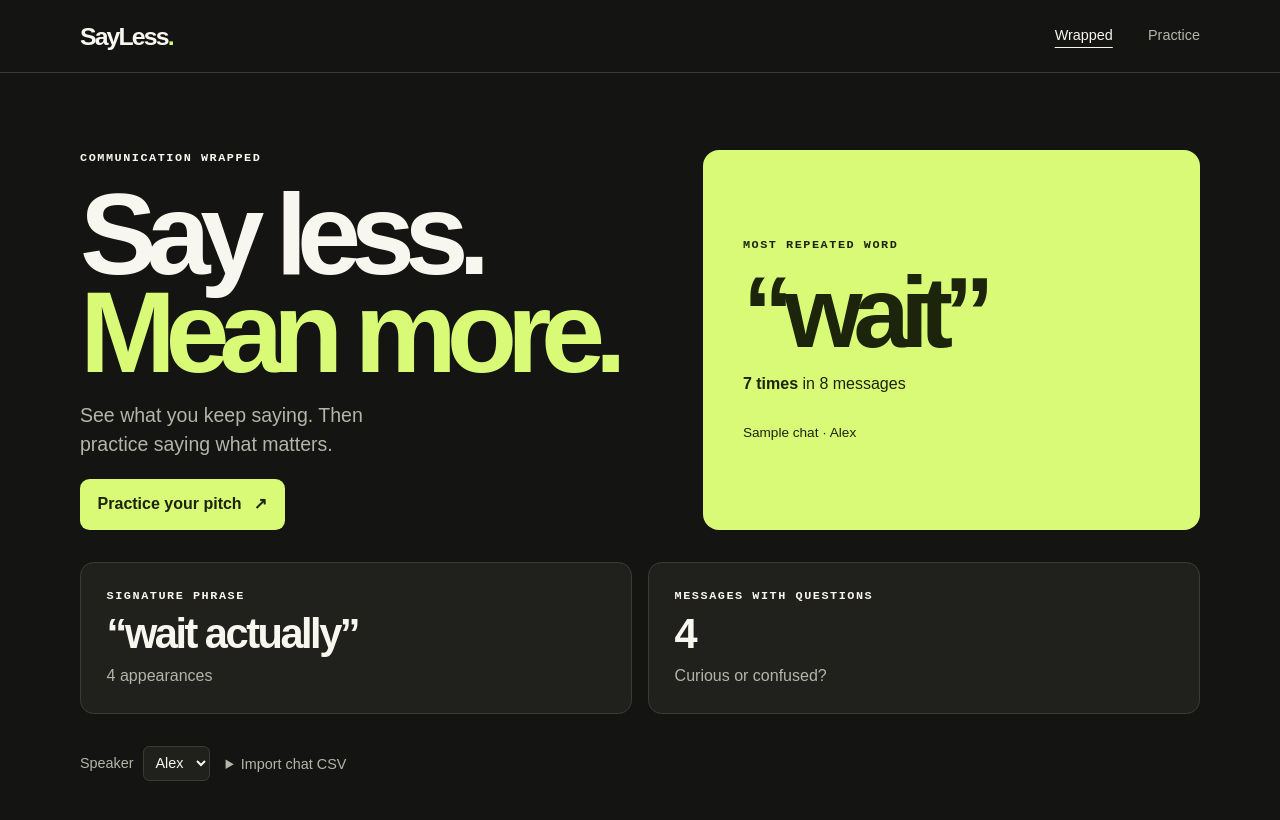
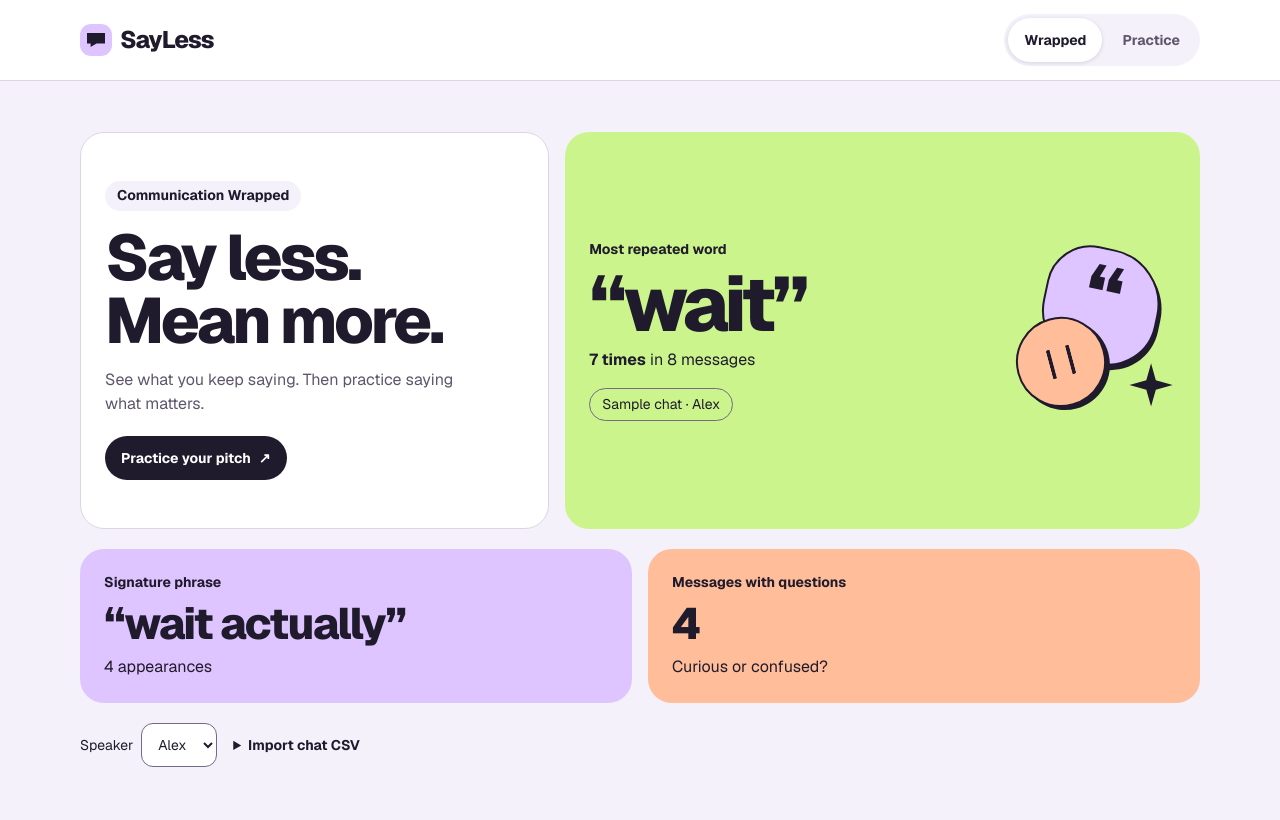
Before and after one commit to keananwongso/SayLess, a Next.js app: page / in a window 1280 px wide. Shown: the top 820 px of the page. Built offline with nearby package versions, Linux system fonts and the light colour scheme.

Commit message:
Apply the SayLess design system across the app

```diff
--- a/package.json
+++ b/package.json
@@ -10,6 +10,7 @@
     "typecheck": "next typegen && tsc --noEmit"
   },
   "dependencies": {
+    "geist": "^1.9.2",
     "next": "16.4.6",
     "papaparse": "^5.7.1",
     "react": "19.3.0",
--- a/src/app/globals.css
+++ b/src/app/globals.css
@@ -1,123 +1,431 @@
 @import "tailwindcss";
 
+@theme static {
+  --color-canvas: #F4F1FA;
+  --color-surface: #FFFFFF;
+  --color-ink: #201B2C;
+  --color-muted: #5E566C;
+  --color-divider: #DDD5E7;
+  --color-control-border: #756889;
+  --color-focus: #5A3496;
+  --color-lime: #CBF58C;
+  --color-lilac: #DEC5FF;
+  --color-sky: #BBDDFC;
+  --color-peach: #FFBD99;
+  --color-butter: #FFE28A;
+  --color-error-surface: #FDE0E3;
+  --color-error-ink: #8D213B;
+}
+
 :root {
-  color-scheme: dark;
-  --bg: #141512;
-  --surface: #20211c;
-  --line: #3b3d34;
-  --text: #f8f7ef;
-  --muted: #b4b5a9;
-  --accent: #d8fa77;
-  --dark-ink: #1c240c;
+  color-scheme: light;
+  --gutter: 24px;
+  --card-radius: 24px;
+  --control-radius: 12px;
+  --content-width: 1120px;
 }
 
 body {
-  background: var(--bg);
-  color: var(--text);
-  font-family: Arial, Helvetica, sans-serif;
+  background: var(--color-canvas);
+  color: var(--color-ink);
+  font-family: var(--font-geist-sans), system-ui, sans-serif;
   min-height: 100dvh;
 }
 
-button, select, summary { cursor: pointer; }
-button:disabled { cursor: wait; opacity: .62; }
-button, select, input, summary { outline-offset: 5px; }
-:focus-visible { outline: 2px solid var(--accent); }
+button, select, summary, .consent { cursor: pointer; }
+button:disabled { cursor: default; opacity: .58; }
+
+:focus-visible {
+  outline: 2px solid var(--color-focus);
+  outline-offset: 2px;
+}
 
 .site-header {
-  border-bottom: 1px solid var(--line);
+  background: var(--color-surface);
+  border-bottom: 1px solid var(--color-divider);
+}
+
+.header-inner, .shell {
+  width: min(var(--content-width), calc(100% - 2 * var(--gutter)));
+  margin-inline: auto;
+}
+
+.header-inner {
+  min-height: 80px;
   display: flex;
   justify-content: space-between;
   align-items: center;
-  padding: 1.1rem max(5vw, calc((100vw - 1120px) / 2));
+  gap: 8px;
 }
 
-.wordmark { font-size: 1.55rem; font-weight: 850; letter-spacing: -.075em; }
-.wordmark span, .hero em { color: var(--accent); }
+.wordmark {
+  min-height: 44px;
+  display: inline-flex;
+  align-items: center;
+  gap: 8px;
+  font-size: 24px;
+  font-weight: 800;
+  letter-spacing: -.045em;
+}
 
-nav { display: flex; gap: clamp(.8rem, 3vw, 2.2rem); font-size: .9rem; color: var(--muted); }
-nav button[aria-current] { color: var(--text); text-decoration: underline; text-underline-offset: .5em; }
+.brand-mark {
+  display: grid;
+  flex: none;
+  place-items: center;
+  width: 32px;
+  height: 32px;
+  border-radius: 11px;
+  background: var(--color-lilac);
+}
 
-.shell { width: min(1120px, 90%); margin: 0 auto; padding: clamp(2rem, 6vw, 5rem) 0 3rem; }
-.hero { display: grid; justify-items: start; gap: 1.2rem; }
-.eyebrow { font: 700 .74rem/1.4 ui-monospace, monospace; text-transform: uppercase; letter-spacing: .13em; }
-.hero h1 { font-weight: 850; font-size: clamp(3.6rem, 9vw, 8rem); line-height: .85; letter-spacing: -.09em; }
+.brand-mark::before {
+  content: "";
+  width: 18px;
+  height: 14px;
+  background: var(--color-ink);
+  clip-path: polygon(0 0, 100% 0, 100% 75%, 53% 75%, 20% 100%, 20% 75%, 0 75%);
+}
+
+.site-header nav {
+  display: flex;
+  align-items: center;
+  gap: 4px;
+  padding: 4px;
+  background: var(--color-canvas);
+  border-radius: 999px;
+  font-size: 14px;
+  font-weight: 650;
+}
+
+.site-header nav button {
+  min-height: 44px;
+  padding-inline: 16px;
+  border-radius: inherit;
+  color: var(--color-muted);
+}
+
+.site-header nav button:hover { color: var(--color-ink); }
+
+.site-header nav button[aria-current] {
+  background: var(--color-surface);
+  color: var(--color-ink);
+  box-shadow: 0 1px 4px color-mix(in srgb, var(--color-ink) 14%, transparent);
+}
+
+.shell { padding-block: clamp(24px, 4vw, 56px) 48px; }
+.flow { display: grid; gap: 20px; }
+
+.spread {
+  display: grid;
+  grid-template-columns: minmax(0, .85fr) minmax(0, 1.15fr);
+  gap: 16px;
+}
+
+.hero, .panel, .wrapped-card {
+  min-width: 0;
+  border-radius: var(--card-radius);
+  padding: clamp(16px, 3vw, 24px);
+  overflow-wrap: anywhere;
+}
+
+.hero {
+  display: grid;
+  align-content: center;
+  justify-items: start;
+  gap: 16px;
+  background: var(--color-surface);
+  border: 1px solid var(--color-divider);
+  padding-block: clamp(28px, 4vw, 48px);
+}
+
+.eyebrow {
+  font-size: 14px;
+  line-height: 1.4;
+  font-weight: 650;
+}
+
+.hero .eyebrow, .card-source, .change, .sample-label {
+  width: fit-content;
+  padding: 5px 12px;
+  border-radius: 999px;
+}
+
+.hero .eyebrow, .change { background: var(--color-canvas); }
+.hero h1, .results-heading h1 {
+  font-size: clamp(40px, 5.2vw, 64px);
+  font-weight: 800;
+  line-height: .98;
+  letter-spacing: -.05em;
+}
+
 .hero em { font-style: normal; }
-.primary {
+.hero .lede { color: var(--color-muted); max-width: 33ch; font-size: 16px; }
+.hero .primary { margin-top: 4px; }
+
+.primary, .secondary, .speaker-field select {
+  min-height: 44px;
+  max-width: 100%;
+}
+
+.primary, .secondary {
   display: inline-flex;
   align-items: center;
   justify-content: center;
-  gap: .75rem;
-  color: var(--dark-ink);
-  background: var(--accent);
-  border-radius: .6rem;
+  gap: 8px;
+  padding: 10px 16px;
+  font-size: 14px;
+  font-weight: 650;
+}
+
+.primary {
+  border-radius: 999px;
+  color: var(--color-surface);
+  background: var(--color-ink);
+}
+
+.primary:hover:not(:disabled) {
+  background: color-mix(in srgb, var(--color-ink) 82%, var(--color-surface));
+}
+
+.secondary, .speaker-field select {
+  border: 1px solid var(--color-control-border);
+  border-radius: var(--control-radius);
+  background: var(--color-surface);
+  color: var(--color-ink);
+}
+
+.secondary:hover:not(:disabled) { background: var(--color-canvas); }
+
+.wrapped-card {
+  display: grid;
+  grid-template-columns: minmax(0, 1fr) clamp(76px, 13vw, 168px);
+  align-items: center;
+  gap: 12px;
+  min-height: 284px;
+  background: var(--color-lime);
+}
+
+.wrapped-copy { display: grid; gap: 8px; }
+.feature-word {
+  font-size: clamp(48px, 6vw, 84px);
+  font-weight: 800;
+  line-height: .94;
+  letter-spacing: -.055em;
+}
+
+.feature-word-small, .empty-word {
+  font-size: clamp(24px, 3.2vw, 42px);
   font-weight: 750;
-  padding: .85rem 1.1rem;
+  line-height: 1.05;
+  letter-spacing: -.045em;
 }
-.primary:hover:not(:disabled) { background: #e6ff9d; }
 
-.flow { display: grid; gap: clamp(1.2rem, 3vw, 2rem); }
-.spread { display: grid; grid-template-columns: 1.15fr 1fr; gap: clamp(1.5rem, 4vw, 4rem); align-items: stretch; }
-.lede { color: var(--muted); max-width: 30ch; font-size: clamp(1rem, 2vw, 1.22rem); }
-.wrapped-card {
+.card-source {
+  margin-top: 8px;
+  max-width: 100%;
+  border: 1px solid var(--color-control-border);
+  font-size: 14px;
+}
+
+.sticker-stack { position: relative; width: 100%; aspect-ratio: .9; }
+.sticker {
+  position: absolute;
+  display: grid;
+  place-items: center;
+  border: 2px solid var(--color-ink);
+  box-shadow: 3px 4px 0 var(--color-ink);
+}
+
+.sticker-quote {
+  top: 5%;
+  right: 10%;
+  width: 70%;
+  aspect-ratio: 1;
+  border-radius: 38% 48% 42% 45%;
+  transform: rotate(12deg);
+  background: var(--color-lilac);
+}
+
+.sticker-quote::before {
+  content: "“";
+  align-self: start;
+  font-weight: 800;
+  font-size: clamp(38px, 6vw, 88px);
+  line-height: 1.15;
+}
+
+.sticker-pause {
+  bottom: 9%;
+  left: 4%;
+  width: 54%;
+  aspect-ratio: 1;
+  border-radius: 50%;
+  transform: rotate(-15deg);
+  background: var(--color-peach);
+}
+
+.sticker-pause::before {
+  content: "";
+  width: 27%;
+  height: 35%;
+  border-inline: max(3px, .35vw) solid var(--color-ink);
+  border-radius: 2px;
+}
+
+.sticker-spark {
+  position: absolute;
+  right: 2%;
+  bottom: 9%;
+  width: 26%;
+  aspect-ratio: 1;
+  background: var(--color-ink);
+  clip-path: polygon(50% 0, 61% 39%, 100% 50%, 61% 61%, 50% 100%, 39% 61%, 0 50%, 39% 39%);
+}
+
+.stat-grid { display: grid; grid-template-columns: repeat(2, minmax(0, 1fr)); gap: 16px; }
+
+.panel {
+  display: grid;
+  align-content: start;
+  gap: 8px;
+  background: var(--color-surface);
+}
+
+.panel-lilac { background: var(--color-lilac); }
+.panel-peach { background: var(--color-peach); }
+
+.stat-value {
+  font-size: clamp(28px, 4vw, 44px);
+  line-height: 1.05;
+  letter-spacing: -.04em;
+  font-weight: 760;
+}
+
+.dataset-controls {
   display: flex;
-  flex-direction: column;
-  justify-content: center;
-  gap: .7rem;
-  min-height: 18rem;
-  border-radius: 1rem;
-  padding: clamp(1.3rem, 4vw, 2.5rem);
-  background: var(--accent);
-  color: var(--dark-ink);
+  flex-wrap: wrap;
+  gap: 12px 16px;
+  align-items: start;
+  font-size: 14px;
+}
+
+.speaker-field { display: flex; align-items: center; gap: 8px; }
+.speaker-field select { max-width: min(14rem, 54vw); padding: 8px 12px; }
+.import { max-width: 42ch; }
+.import summary { min-height: 44px; padding-block: 12px; font-weight: 650; }
+.import p { margin-bottom: 8px; }
+.consent { display: flex; align-items: center; gap: 8px; min-height: 44px; }
+.consent input { width: 18px; height: 18px; flex: none; accent-color: var(--color-ink); }
+
+.alert {
+  color: var(--color-error-ink);
+  background: var(--color-error-surface);
+  padding: 8px 12px;
+  border-radius: var(--control-radius);
+  margin-top: 4px;
+}
+
+.practice-panel {
+  position: relative;
+  align-content: center;
+  justify-items: start;
+  gap: 12px;
+  background: var(--color-sky);
+}
+
+.practice-panel .prompt {
+  font-size: clamp(24px, 3.4vw, 36px);
+  line-height: 1.13;
+  font-weight: 750;
+  letter-spacing: -.045em;
+  max-width: 24ch;
+}
+
+.prompt-label { display: flex; align-items: center; gap: 8px; }
+.sound-wave { display: inline-flex; align-items: center; gap: 2px; height: 16px; }
+.sound-wave span { width: 2px; height: 7px; background: currentColor; border-radius: 2px; }
+.sound-wave span:nth-child(2) { height: 15px; }
+.sound-wave span:nth-child(3) { height: 11px; }
+
+.record-controls, .action-row { display: flex; align-items: center; flex-wrap: wrap; gap: 8px; }
+.record-dot { display: block; flex: 0 0 8px; height: 8px; border-radius: 50%; background: currentColor; }
+
+.primary.is-recording {
+  color: var(--color-error-ink);
+  background: var(--color-error-surface);
+  box-shadow: inset 0 0 0 1px var(--color-error-ink);
+}
+
+.primary.is-recording:hover { text-decoration: underline; }
+.rec-timer { font-weight: 700; }
+.rec-timer, .stat-value, .feature-word, .take-metrics dd { font-variant-numeric: tabular-nums; }
+.footnote { font-size: 14px; }
+.muted { color: var(--color-muted); }
+
+.results-heading {
+  display: flex;
+  align-items: flex-end;
+  justify-content: space-between;
+  flex-wrap: wrap;
+  gap: 12px;
+}
+
+.results-heading .eyebrow { margin-bottom: 8px; }
+.sample-label { background: var(--color-butter); }
+.change { border: 1px solid var(--color-divider); font-weight: 750; }
+.change-positive { background: var(--color-lime); border-color: transparent; }
+.take-card { gap: 12px; border: 1px solid var(--color-divider); }
+.take-metrics {
+  display: grid;
+  grid-template-columns: repeat(3, minmax(0, 1fr));
+  gap: 8px;
+  padding: 12px;
+  border-radius: var(--control-radius);
+  background: var(--color-canvas);
+}
+
+.take-baseline .take-metrics { background: var(--color-sky); }
+.take-metrics dt { font-size: 14px; }
+.take-metrics dd {
+  font-size: clamp(26px, 4vw, 42px);
+  line-height: 1.08;
+  font-weight: 800;
+  letter-spacing: -.055em;
+}
+
+.take-card blockquote { border-top: 1px solid var(--color-divider); padding-top: 12px; }
+.listen-take { justify-self: start; }
+
+.coaching {
+  display: flex;
+  align-items: center;
+  flex-wrap: wrap;
+  justify-content: space-between;
+  gap: 12px;
+  padding: clamp(16px, 3vw, 24px);
+  border-radius: var(--card-radius);
+  background: var(--color-lilac);
   overflow-wrap: anywhere;
 }
-.feature-word { font-size: clamp(3rem, 8vw, 6.3rem); font-weight: 850; line-height: .95; letter-spacing: -.09em; }
-.feature-word-small, .empty-word { font-size: clamp(1.5rem, 4vw, 3rem); }
-.card-source { margin-top: 1rem; font-size: .85rem; }
-.stat-grid { display: grid; grid-template-columns: repeat(2, minmax(0, 1fr)); gap: 1rem; }
-.panel { display: grid; align-content: start; gap: .4rem; background: var(--surface); border: 1px solid var(--line); border-radius: .85rem; padding: clamp(1rem, 3vw, 1.6rem); overflow-wrap: anywhere; }
-.panel > p:not(.stat-value) { color: var(--muted); }
-.stat-value { font-size: clamp(1.45rem, 4vw, 2.6rem); font-weight: 800; letter-spacing: -.06em; line-height: 1.1; }
-.dataset-controls { display: flex; flex-wrap: wrap; gap: 1rem; align-items: start; color: var(--muted); font-size: .9rem; }
-.speaker-field { display: flex; align-items: center; gap: .6rem; }
-.speaker-field select { border: 1px solid var(--line); border-radius: .4rem; padding: .45rem; max-width: 14rem; background: var(--surface); color: var(--text); }
-.import { max-width: 40ch; }
-.import summary { padding: .5rem 0; }
-.import p { margin-bottom: .7rem; }
-.consent { display: flex; align-items: baseline; gap: .5rem; margin-bottom: .7rem; }
-input[type="checkbox"] { accent-color: var(--accent); }
-.secondary { border: 1px solid var(--line); border-radius: .55rem; padding: .55rem .8rem; color: var(--text); }
-.secondary:hover:not(:disabled) { border-color: var(--muted); }
-.secondary:disabled { cursor: default; }
-.alert { color: #ffb8a8; margin-top: .6rem; }
 
-@media (max-width: 700px) {
-  .spread { grid-template-columns: 1fr; }
-  .wrapped-card { min-height: 14rem; }
+.coaching > div { flex: 1 1 26rem; min-width: 0; }
+.coaching p { margin-top: 4px; }
+
+@media (width < 700px) {
+  :root { --gutter: 16px; }
+  .header-inner { min-height: 68px; }
+  .spread, .stat-grid { grid-template-columns: minmax(0, 1fr); }
+  .wrapped-card { min-height: 204px; }
 }
 
-.practice-panel { justify-items: start; align-content: center; gap: .85rem; padding: clamp(1.2rem, 4vw, 2.25rem); }
-.practice-panel .prompt { color: var(--text); font-size: clamp(1.4rem, 3.5vw, 2.25rem); font-weight: 750; letter-spacing: -.045em; line-height: 1.12; }
-.record-controls { display: flex; align-items: center; flex-wrap: wrap; gap: .7rem; margin-top: .4rem; }
-.record-dot { display: block; flex: 0 0 .7rem; width: .7rem; height: .7rem; border-radius: 50%; background: currentColor; }
-.rec-timer { font: 700 .85rem ui-monospace, monospace; }
-.footnote { font-size: .85rem; }
-.panel > .alert { color: #ffb8a8; }
+@media (width < 410px) {
+  .wordmark { font-size: 21px; }
+  .brand-mark { width: 24px; height: 24px; border-radius: 8px; }
+  .brand-mark::before { width: 13px; height: 10px; }
+  .site-header nav button { padding-inline: 8px; }
+}
 
-.results-heading { display: flex; gap: 1rem; flex-wrap: wrap; align-items: flex-end; justify-content: space-between; }
-.results-heading h1 { font-size: clamp(3.5rem, 8vw, 6rem); font-weight: 850; line-height: .98; letter-spacing: -.085em; }
-.results-heading .eyebrow { color: var(--muted); margin-bottom: .5rem; }
-.change { font-size: clamp(1rem, 3vw, 1.45rem); font-weight: 750; color: var(--accent); }
-.take-card { gap: .7rem; }
-.take-metrics { display: grid; grid-template-columns: repeat(3, minmax(0, 1fr)); gap: .55rem; }
-.take-metrics dt { color: var(--muted); font-size: .8rem; }
-.take-metrics dd { font-size: clamp(1.8rem, 4vw, 3.1rem); line-height: 1; font-weight: 800; letter-spacing: -.07em; }
-.take-card blockquote { border-top: 1px solid var(--line); padding-top: .8rem; }
-.coaching { background: var(--accent); color: var(--dark-ink); border-radius: .9rem; padding: 1.1rem 1.4rem; display: flex; flex-wrap: wrap; justify-content: space-between; align-items: center; gap: .8rem; }
-.coaching p { margin-top: .3rem; }
-.coaching .secondary { color: var(--dark-ink); border-color: #718333; }
-.coaching .secondary:focus-visible { outline-color: var(--dark-ink); }
-.action-row { display: flex; flex-wrap: wrap; gap: .75rem; align-items: center; }
-.muted { color: var(--muted); }
-
-@media (max-width: 600px) { .take-grid { grid-template-columns: 1fr; } }
-.listen-take { justify-self: start; }
+@media (width < 360px) {
+  .header-inner { flex-wrap: wrap; padding-block: 8px; }
+  .site-header nav { flex-wrap: wrap; }
+}
--- a/src/app/icon.tsx
+++ b/src/app/icon.tsx
@@ -11,8 +11,8 @@ export default function Icon() {
       display: "flex",
       justifyContent: "center",
       alignItems: "center",
-      backgroundColor: "#d8fa77",
-      color: "#1c240c",
+      backgroundColor: "#DEC5FF",
+      color: "#201B2C",
       fontSize: 40,
       fontWeight: 800,
       letterSpacing: "-3px",
--- a/src/app/layout.tsx
+++ b/src/app/layout.tsx
@@ -1,4 +1,5 @@
 import type { Metadata } from "next";
+import { GeistSans } from "geist/font/sans";
 import "./globals.css";
 
 export const metadata: Metadata = {
@@ -8,7 +9,7 @@ export const metadata: Metadata = {
 
 export default function RootLayout({ children }: LayoutProps<"/">) {
   return (
-    <html lang="en">
+    <html lang="en" className={GeistSans.variable}>
       <body>{children}</body>
     </html>
   );
--- a/src/app/page.tsx
+++ b/src/app/page.tsx
@@ -35,18 +35,21 @@ export default function Home() {
   return (
     <>
       <header className="site-header">
+        <div className="header-inner">
           <button className="wordmark" onClick={() => go("wrapped")}>
-          SayLess<span>.</span>
+            <span className="brand-mark" aria-hidden="true" />
+            SayLess
           </button>
-        <nav aria-label="Demo">
+          <nav aria-label="SayLess">
             <button aria-current={step === "wrapped" ? "page" : undefined} onClick={() => go("wrapped")}>
               Wrapped
             </button>
-          <button aria-current={step === "practice" ? "page" : undefined} onClick={() => go("practice")}>
+            <button aria-current={step === "practice" || step === "sample" ? "page" : undefined} onClick={() => go("practice")}>
               Practice
             </button>
             {takes && <button aria-current={step === "results" ? "page" : undefined} onClick={() => go("results")}>Results</button>}
           </nav>
+        </div>
       </header>
       <main className="shell" ref={main}>
         <div hidden={step !== "wrapped"}>
--- a/src/components/wrapped.tsx
+++ b/src/components/wrapped.tsx
@@ -51,7 +51,8 @@ export function Wrapped({ onPractice }: { onPractice: () => void }) {
           <button className="primary" onClick={onPractice}>Practice your pitch <span aria-hidden="true">↗</span></button>
         </div>
         <article className="wrapped-card" aria-labelledby="word-title">
-          <p className="eyebrow" id="word-title">Most repeated word</p>
+          <div className="wrapped-copy">
+            <h2 className="eyebrow" id="word-title">Most repeated word</h2>
             {insight.word ? (
               <>
                 <p className={insight.word.text.length > 8 ? "feature-word feature-word-small" : "feature-word"}>
@@ -63,17 +64,23 @@ export function Wrapped({ onPractice }: { onPractice: () => void }) {
               <p className="empty-word">No standout word in {messageCount}.</p>
             )}
             <p className="card-source">{isSample ? "Sample chat" : "Imported chat"} · {speaker}</p>
+          </div>
+          <div className="sticker-stack" aria-hidden="true">
+            <span className="sticker sticker-quote" />
+            <span className="sticker sticker-pause" />
+            <span className="sticker-spark" />
+          </div>
         </article>
       </div>
 
       <div className="stat-grid">
-        <article className="panel">
+        <article className="panel panel-lilac">
           <h2 className="eyebrow">Signature phrase</h2>
           {insight.phrase ? (
             <><p className="stat-value">“{insight.phrase.text}”</p><p>{format(insight.phrase.count)} appearances</p></>
           ) : <p>No repeated phrase found.</p>}
         </article>
-        <article className="panel">
+        <article className="panel panel-peach">
           <h2 className="eyebrow">Messages with questions</h2>
           <p className="stat-value">{format(insight.questions)}</p>
           <p>{insight.questions ? "Curious or confused?" : "Keeping it declarative."}</p>
```
Also changed, not shown: src/components/practice.tsx (+6 -3 lines), src/components/results.tsx (+10 -5 lines), 1 other file (tests, documents, lock files or other folders). Lines whose indentation alone changed are shown as unchanged.
